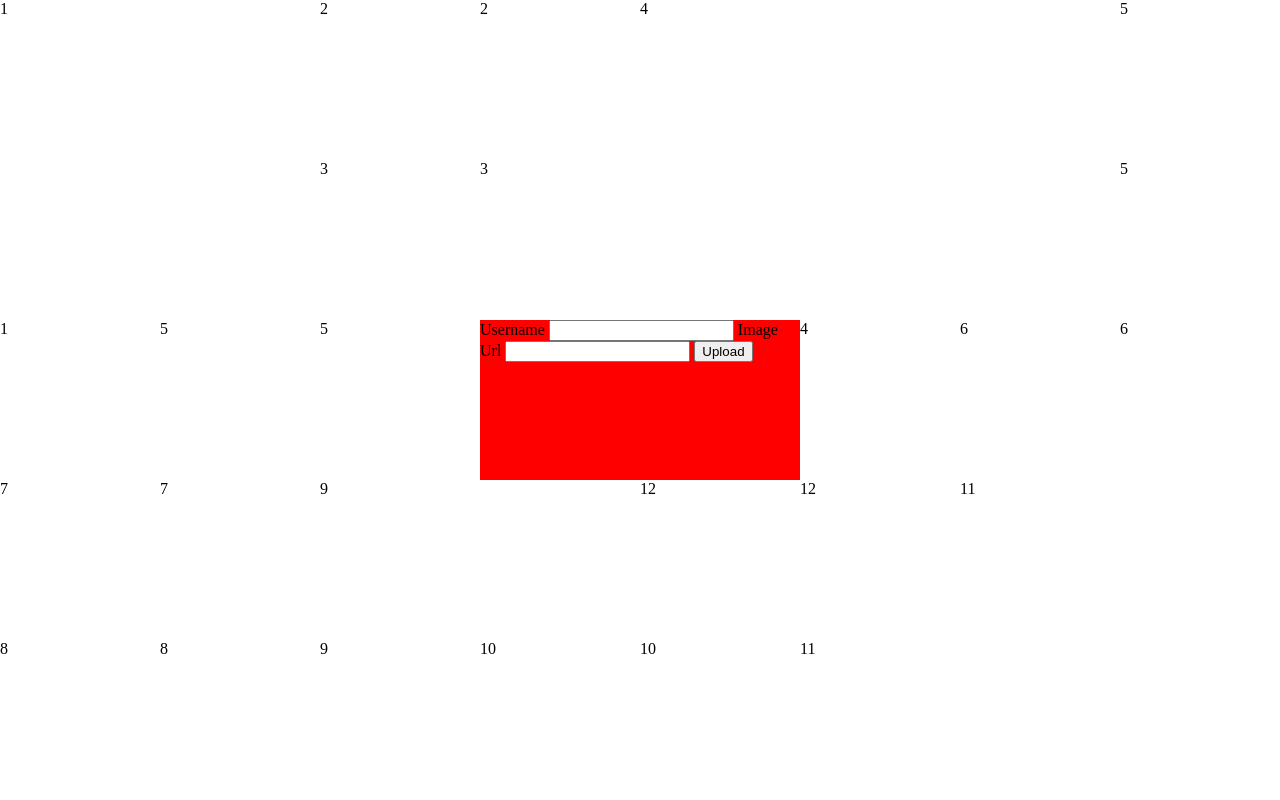
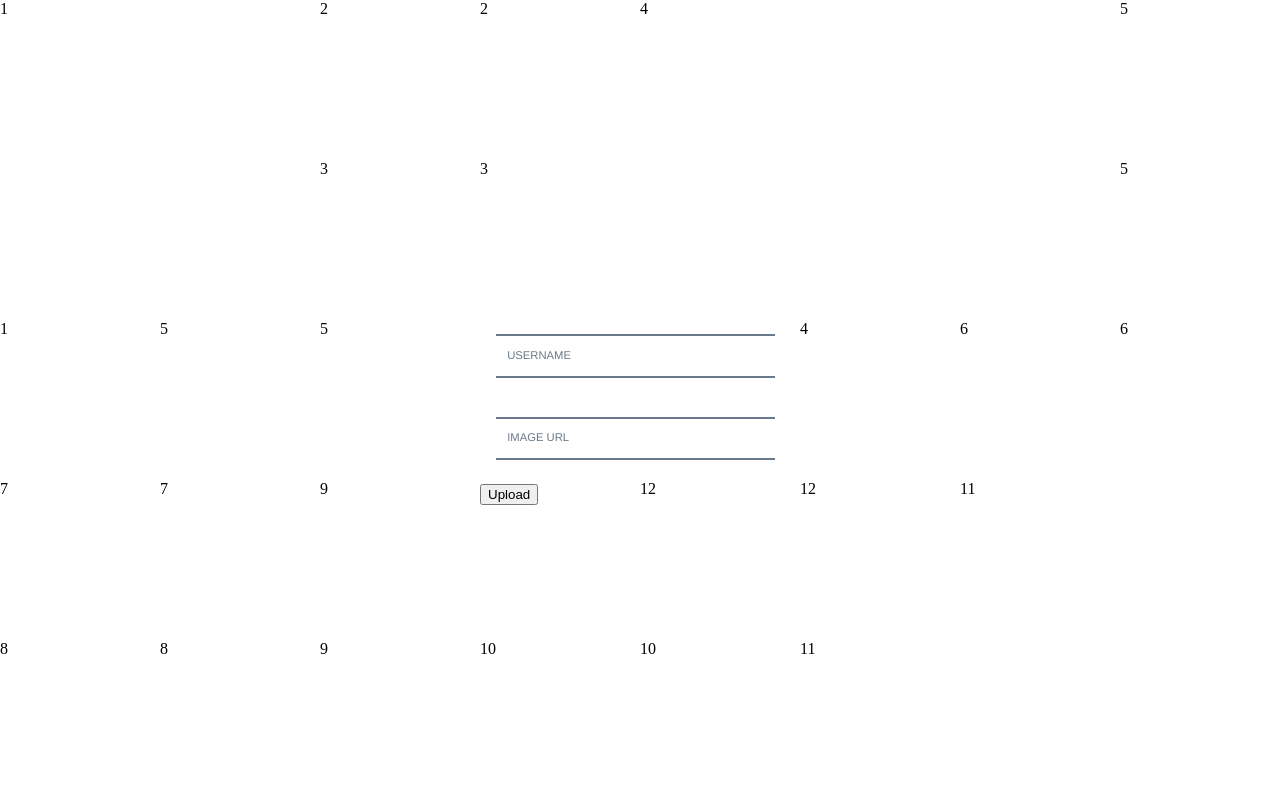
Before and after one commit to javascriptthehut/instasham, a website: page public/index.html in a window 1280 px wide. Drawn offline with Linux system fonts and the light colour scheme; no server answers.

Commit message:
adding input fields style

```diff
--- a/public/index.html
+++ b/public/index.html
@@ -25,13 +25,30 @@
             <div class="w1 h1 container" id="description1">1</div>
             <div class="w1 h1 container" id="image5">5</div>
             <div class="w1 h1 container" id="description5">5</div>
+
             <div class="w2 h1" id="addImage">
-                Username
-                <input type="text" name="username" id="username">
-                Image Url
-                <input type="text" name="imageurl" id="imageurl">
+              <span class="input">
+              		<input class="input_field" type="text"/>
+              		<label class="input_label">
+              		  <span class="input_label_content">USERNAME</span>
+              				</label>
+              		</span>
+
+              <span class="input">
+                  <input class="input_field" type="text"/>
+                  <label class="input_label">
+                    <span class="input_label_content">IMAGE URL</span>
+                  </label>
+              </span>
+                <!-- <input type="text" name="username" id="username">
+
+                <input type="text" name="imageurl" id="imageurl"> -->
                 <button type="button" id='submit'>Upload</button>
             </div>
+
+
+
+
             <div class="w1 h1 container" id="description4">4</div>
             <div class="w1 h1 container" id="image6">6</div>
             <div class="w1 h1 container" id="description6">6</div>
--- a/public/styles.css
+++ b/public/styles.css
@@ -54,11 +54,71 @@ div {
 }
 
 #addImage {
-    background-color: red;
-    background-image: none;
+  /*background-color: yellow;*/
+  background-image: none;
 }
 
 #footer {
     background-color: blue;
     background-image: none;
 }
+.input {
+	position: relative;
+	display: inline-block;
+  margin: 0.9em 1em 1em;
+
+}
+
+.input_field {
+  border: none;
+  float: right;
+	padding: 0.4em 4em;
+	width: 50%;
+	background: transparent;
+	color: #AFB5BB;
+	font-size: 1.55em;
+}
+
+.input_field:focus {
+	outline: none;
+}
+
+.input_label {
+	position: absolute;
+	width: 100%;
+	text-align: left;
+	pointer-events: none;
+  font-size: 70.25%;
+  font-weight: light;
+  font-family: helvetica;
+  color: #6a7989;
+  padding: 0 1em;
+
+}
+
+.input_label_content {
+	position: relative;
+	display: block;
+	padding: 1.3em 0;
+	width: 100%;
+  -webkit-transition: -webkit-transform 0.3s;
+	transition: transform 0.3s;
+}
+
+.input_label::before,
+.input_label::after {
+	content: '';
+	position: absolute;
+	left: 0;
+	width: 90%;
+	height: 2px;
+	background: #6a7989;
+	-webkit-transition: -webkit-transform 0.3s; */
+ 	transition: transform 0.3s;
+}
+
+.input_field:focus + .input_label .input_label_content,
+.input--filled .input_label_content {
+	-webkit-transform: translate3d(0, -90%, 0);
+	transform: translate3d(0, -90%, 0);
+}
--- a/src/handler.js
+++ b/src/handler.js
@@ -1,3 +1,5 @@
+//setting up the handler function. functions in handler are set up in url-paths
+
 const paths = require('./url-paths.js');
 
 function handler(req, res){
--- a/src/redis.js
+++ b/src/redis.js
@@ -1,3 +1,5 @@
+//setting up redis db
+
 const redis = require('redis');
 
 const client = redis.createClient();
```
